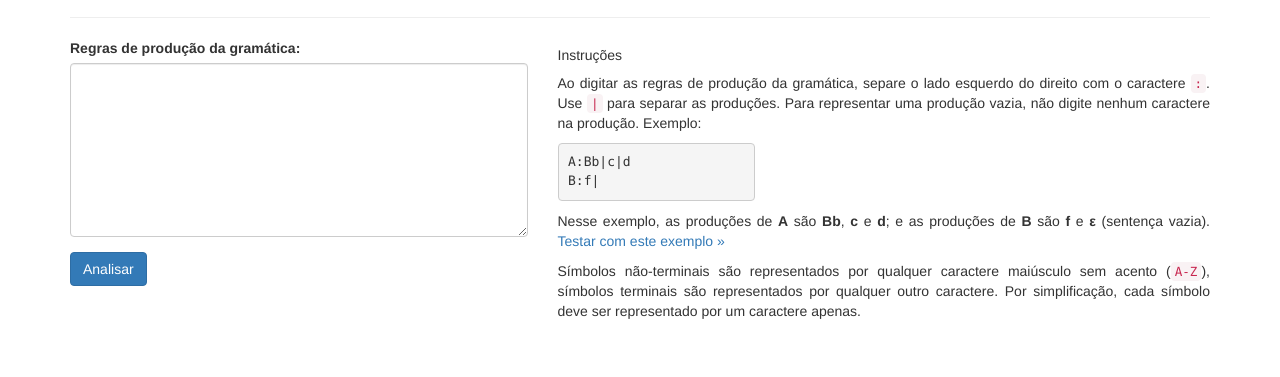
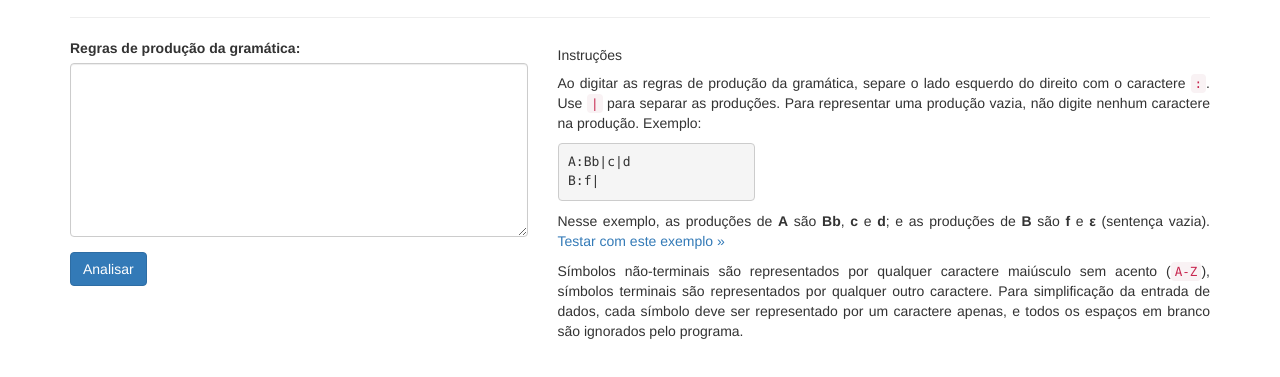
Before and after one commit to guisehn/analise-preditiva-tabular, a website: page index.html in a window 1280 px wide. Shown: the part 93-470 px from the top of the page. Drawn offline with nearby package versions, Linux system fonts and the light colour scheme.

Commit message:
update help section

```diff
--- a/index.html
+++ b/index.html
@@ -41,7 +41,7 @@ B:f|
 
         <p>Nesse exemplo, as produções de <b>A</b> são <b>Bb</b>, <b>c</b> e <b>d</b>; e as produções de <b>B</b> são <b>f</b> e <b>ε</b> (sentença vazia). <a href="#" id="use-example">Testar com este exemplo &raquo;</a></p>
 
-        <p>Símbolos não-terminais são representados por qualquer caractere maiúsculo sem acento (<code>A-Z</code>), símbolos terminais são representados por qualquer outro caractere. Por simplificação, cada símbolo deve ser representado por um caractere apenas.</p>
+        <p>Símbolos não-terminais são representados por qualquer caractere maiúsculo sem acento (<code>A-Z</code>), símbolos terminais são representados por qualquer outro caractere. Para simplificação da entrada de dados, cada símbolo deve ser representado por um caractere apenas, e todos os espaços em branco são ignorados pelo programa.</p>
       </div>
     </div>
 
```
